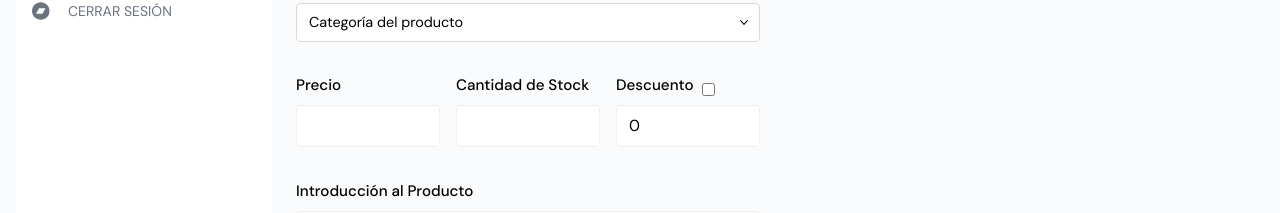
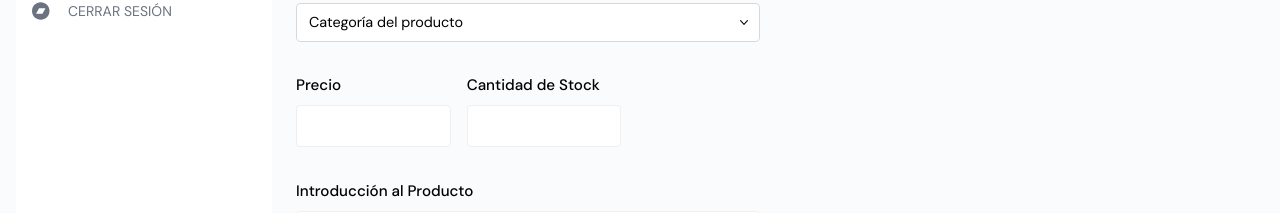
Before and after one commit to tomyrodeghiero/joyeria-boulevard, a Next.js app in the folder client/: page /en/admin/dashboard/add-product in a window 1280 px wide. Shown: the part 247-460 px from the top of the page. Built offline with nearby package versions, Linux system fonts and the light colour scheme.

Commit message:
Update frontend

```diff
--- a/client/src/components/add-product/AddProduct.tsx
+++ b/client/src/components/add-product/AddProduct.tsx
@@ -128,7 +128,7 @@ const AddProduct = () => {
               />
             </div>
 
-            <div className="w-1/3">
+            {/* <div className="w-1/3">
               <div className="relative border-b w-full mb-8">
                 <div className="flex gap-2 items-center">
                   <p className="font-medium mb-2 text-[0.95rem]">Descuento</p>
@@ -148,7 +148,7 @@ const AddProduct = () => {
                   required
                 />
               </div>
-            </div>
+            </div> */}
           </div>
 
           <TextInput
```
